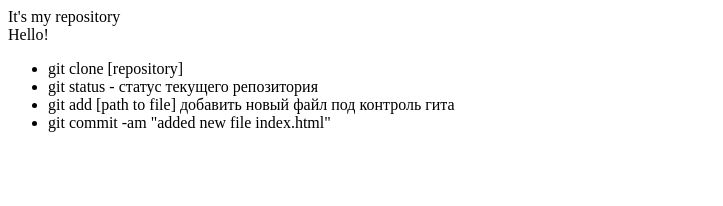
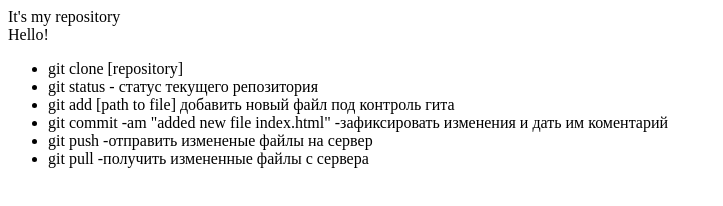
Before and after one commit to AndrewSmithMasterRecord/my_git_lessons, a plain HTML site: page index.html in a window 1280 px wide. Shown: the whole page, without its empty margins (0-723 px from the left). Drawn offline with Linux system fonts and the light colour scheme.

Commit message:
added push pull

```diff
--- a/index.html
+++ b/index.html
@@ -7,6 +7,8 @@
         <li> git clone [repository]</li>
         <li>git status - статус текущего репозитория</li>
         <li>git add [path to file] добавить новый файл под контроль гита</li>
-        <li>git commit -am "added new file index.html"</li>
+        <li>git commit -am "added new file index.html" -зафиксировать изменения и дать им коментарий</li>
+        <li>git push -отправить измененые файлы на сервер</li>
+        <li>git pull -получить измененные файлы с сервера</li>
     </ul>
 </div>
```
